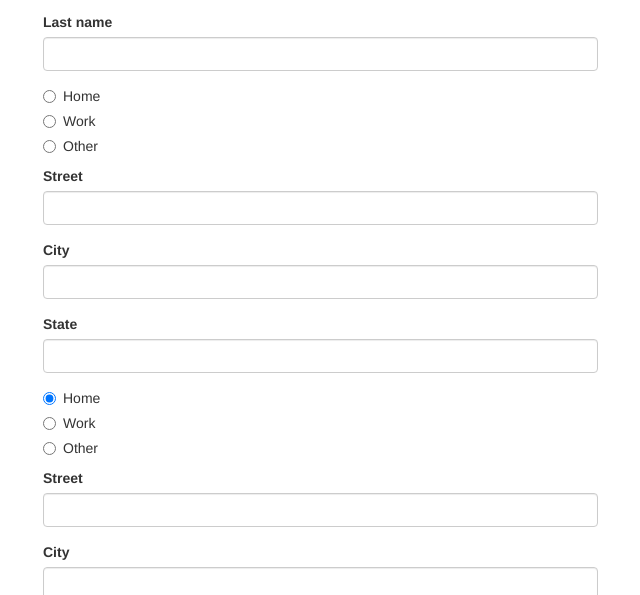
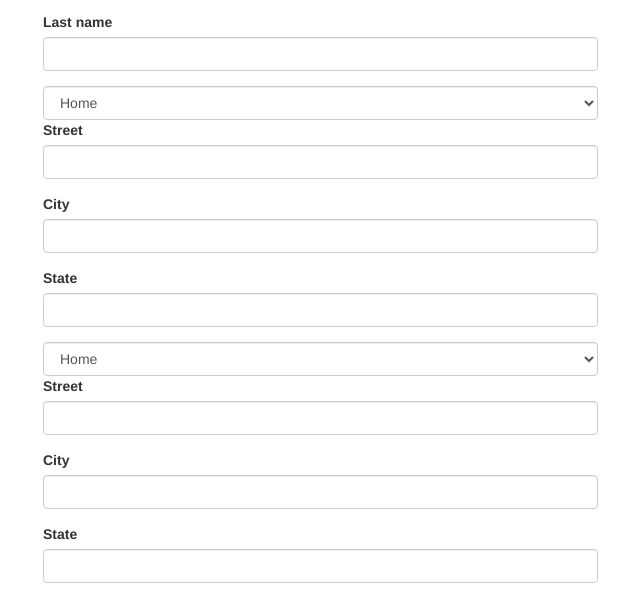
Before and after one commit to amy1hwang/address-book, a plain HTML site: page index.html in a window 1280 px wide. Both pictures are taken after a click on the element "Another address". Shown: the part 195-790 px from the top of the page, without its empty margins (27-667 px from the left). Drawn offline with Linux system fonts and the light colour scheme.

Commit message:
fix not method and add select input

```diff
--- a/index.html
+++ b/index.html
@@ -26,24 +26,11 @@
 
             <div id="new-addresses">
               <div class="new-address">
-                <div class="radio">
-                  <label>
-                    <input type="radio" name="address" value="home" checked>
-                    Home
-                  </label>
-                </div>
-                <div class="radio">
-                  <label>
-                    <input type="radio" name="address" value="work">
-                    Work
-                  </label>
-                </div>
-                <div class="radio">
-                  <label>
-                    <input type="radio" name="address" value="other">
-                    Other
-                  </label>
-                </div>
+                <select class="form-control" id="type">
+                  <option>Home</option>
+                  <option>Work</option>
+                  <option>Other</option>
+                </select>
                 <div class="form-group">
                   <label for="new-street">Street</label>
                   <input type="text" class="form-control new-street">
--- a/js/scripts.js
+++ b/js/scripts.js
@@ -23,26 +23,14 @@ Address.prototype.fullAddress = function() {
 // user interface logic
 $(document).ready(function() {
   $("#add-address").click(function() {
-   $("#new-addresses").append('<div class="new-address-two">' +
+   $("#new-addresses").append('<div class="new-address">' +
+                              '<div class="new-address-two">' +
                               '<div id="appended-address">' +
-                               '<div class="radio">' +
-                                 '<label>' +
-                                 '<input type="radio" name="address" value="home" checked>' +
-                                "Home" +
-                                '</label>' +
-                               '</div>' +
-                               '<div class="radio">' +
-                                 '<label>' +
-                                   '<input type="radio" name="address" value="work">' +
-                                   "Work" +
-                                 '</label>' +
-                               '</div>' +
-                               '<div class="radio">' +
-                                 '<label>' +
-                                   '<input type="radio" name="address" value="other">' +
-                                   "Other" +
-                                 '</label>' +
-                               '</div>' +
+                              '<select class="form-control" id="type">' +
+                                '<option>Home</option>' +
+                                '<option>Work</option>' +
+                                '<option>Other</option>' +
+                              '</select>' +
                                 '<div class="form-group">' +
                                   '<label for="new-street">Street</label>' +
                                   '<input type="text" class="form-control new-street">' +
@@ -54,7 +42,7 @@ $(document).ready(function() {
                                 '<div class="form-group">' +
                                   '<label for="new-state">State</label>' +
                                   '<input type="text" class="form-control new-state">' +
-
+                                '</div>' +
                                 '</div>' +
                                 '</div>' +
                               '</div>');
@@ -75,7 +63,7 @@ $(document).ready(function() {
     var newContact = new Contact(inputtedFirstName, inputtedLastName);
     $(".new-address-two").not(document.getElementById("appended-address")).css("display", "none");
     $(".new-address").each(function() {
-      var inputtedType = $(this).find("input:radio[name=address]:checked").val();
+      var inputtedType = $(this).find("select#type").val();
       var inputtedStreet = $(this).find("input.new-street").val();
       var inputtedCity = $(this).find("input.new-city").val();
       var inputtedState = $(this).find("input.new-state").val();
```
